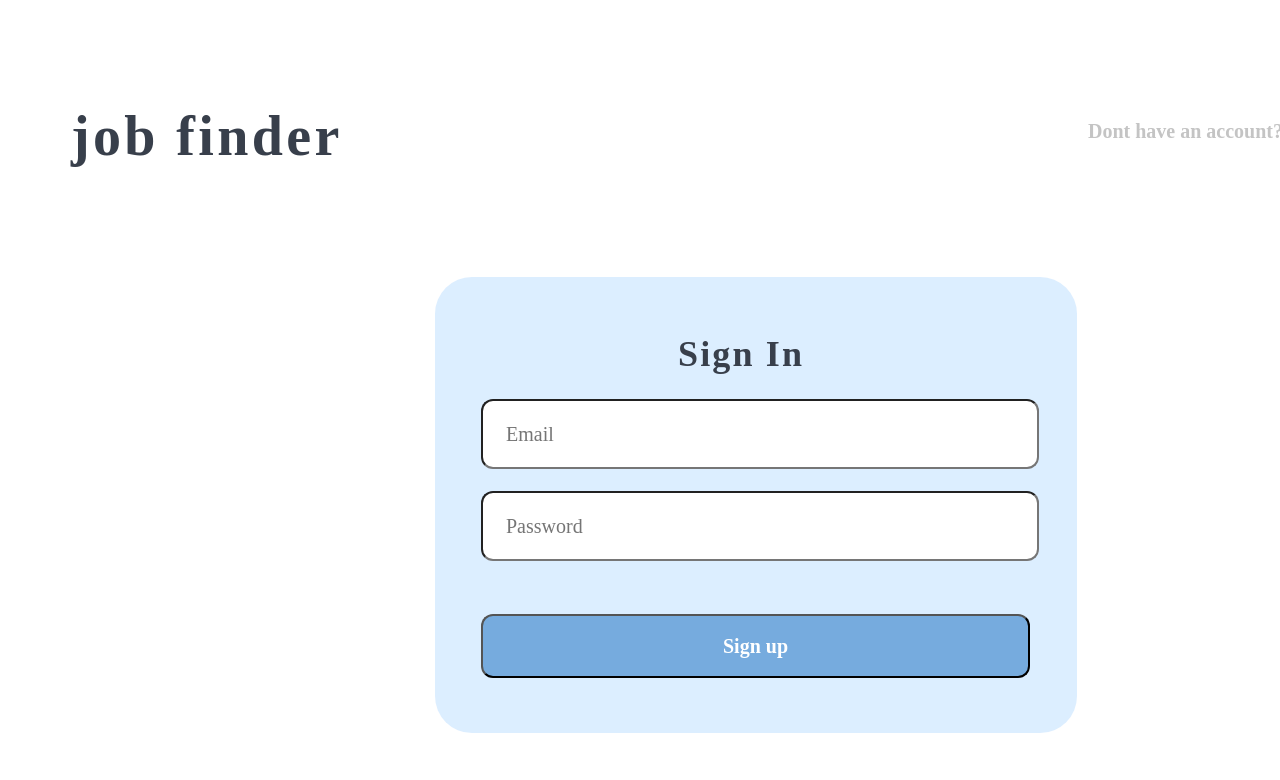
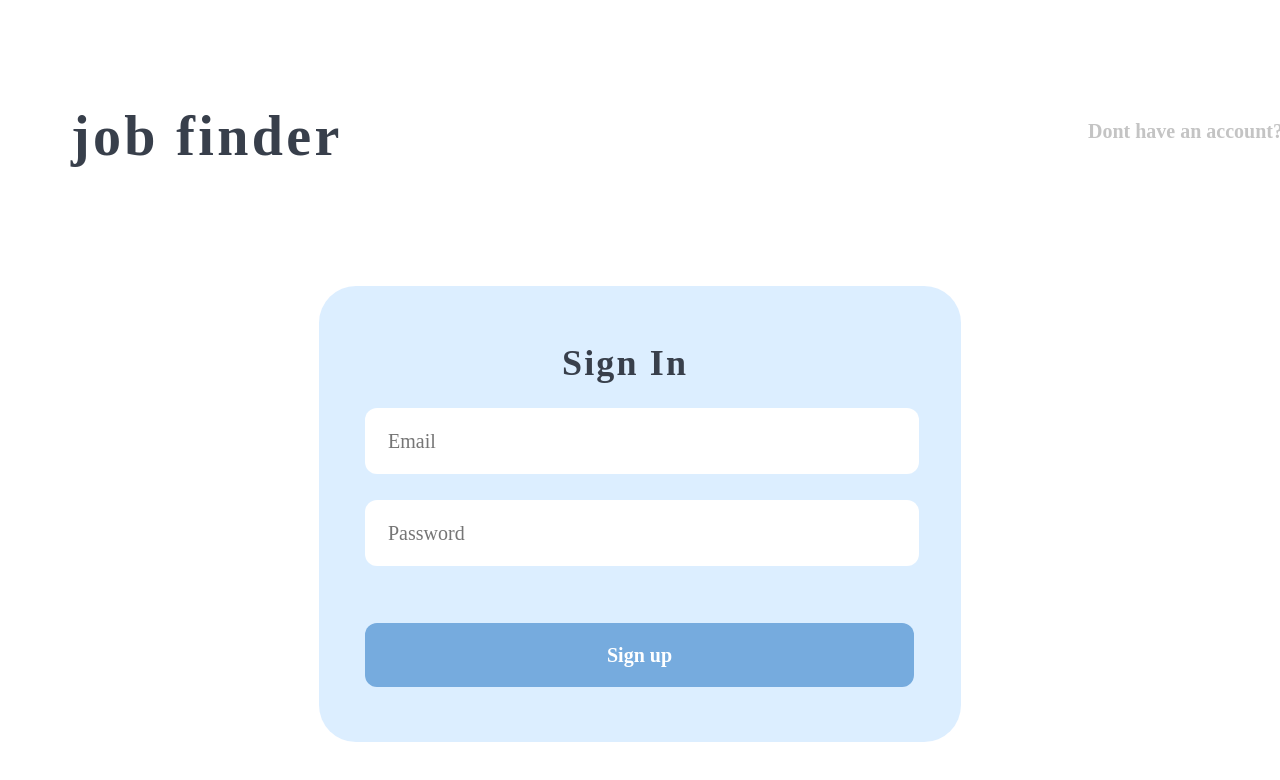
Before and after one commit to devonnadang/job-listing, a React (Create React App) app in the folder client/: page / in a window 1280 px wide. Shown: the top 780 px of the page. Built offline with nearby package versions, Linux system fonts and the light colour scheme.

Commit message:
commit all files properly

```diff
--- a/client/src/pages/Login.css
+++ b/client/src/pages/Login.css
@@ -55,6 +55,7 @@ input.Email{
 
     background: #FFFFFF;
     border-radius: 12px;
+    border-style: hidden;
 
     font-family: Poppins;
     font-style: normal;
@@ -71,6 +72,7 @@ input.Password{
 
     background: #FFFFFF;
     border-radius: 12px;
+    border-style: hidden;
 
     font-family: Poppins;
     font-style: normal;
@@ -90,6 +92,7 @@ button.login-button{
 
     background: #76ABDE;
     border-radius: 12px;
+    border-style: hidden;
 
     font-family: Poppins;
     font-style: normal;
@@ -104,8 +107,9 @@ div.square{
 position: absolute;
 width: 642px;
 height: 456px;
-left: 435px;
-top: 277px;
+left: 50%;
+top: 50%;
+transform: translate(-50%, -25%);
 z-index: -10;
 
 background: linear-gradient(0deg, #FFFFFF -40.2%, rgba(255, 255, 255, 0) 0%), #DCEEFF;
```
Also changed, not shown: 2 other files (tests, documents, lock files or other folders).
